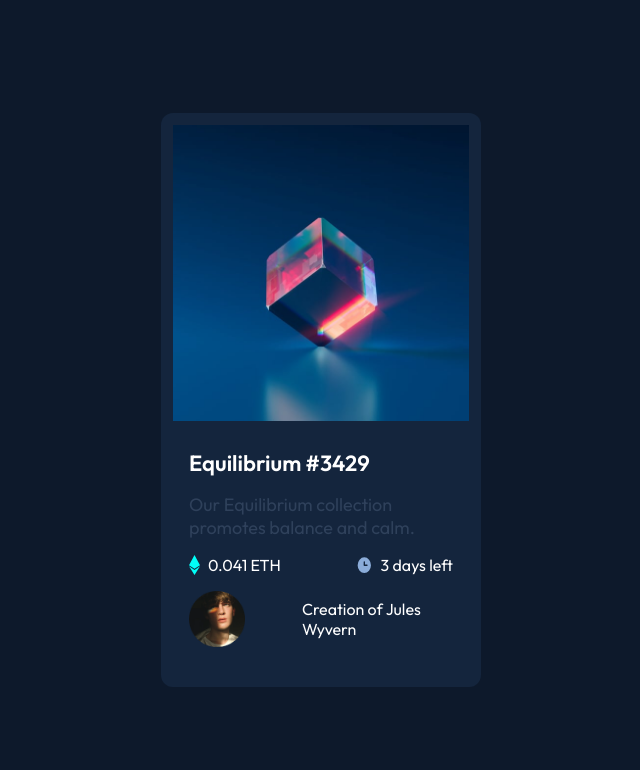
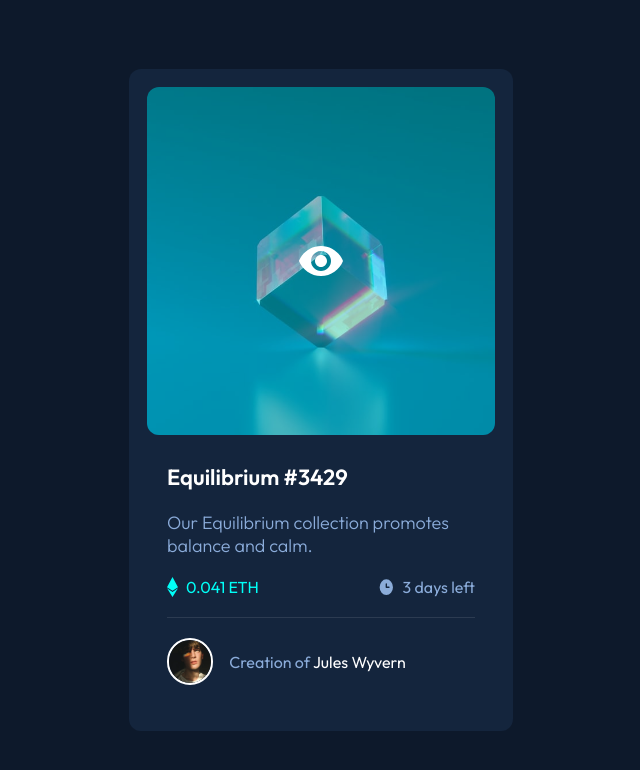
Before and after one commit to krutagna10/nft-preview-card-component, a plain HTML site: page index.html in a window 1280 px wide. Shown: the whole page, without its empty margins (319-959 px from the left). Drawn offline with Linux system fonts and the light colour scheme.

Commit message:
styling updates

```diff
--- a/css/style.css
+++ b/css/style.css
@@ -52,7 +52,42 @@ body {
   place-content: center;
 }
 
+/* Remove all animations, transitions and smooth scroll for people that prefer not to see them */
+@media (prefers-reduced-motion: reduce) {
+  html:focus-within {
+    scroll-behavior: auto;
+  }
+
+  *,
+  *::before,
+  *::after {
+    transition-duration: 0.01ms !important;
+    animation-duration: 0.01ms !important;
+    animation-iteration-count: 1 !important;
+
+    scroll-behavior: auto !important;
+  }
+}
+
 /* Utility Classes */
+.visually-hidden {
+  position: absolute;
+  width: 1px !important;
+  height: 1px !important;
+  padding: 0 !important;
+  margin: -1px !important;
+  overflow: hidden !important;
+  clip: rect(0, 0, 0, 0) !important;
+  white-space: nowrap !important;
+  border: 0 !important;
+}
+
+/* Flow Utility for spacing */
+.flow > * + * {
+  margin-top: var(--flow-space);
+}
+
+/* Flex Utility */
 .flex {
   display: flex;
 }
@@ -69,43 +104,101 @@ body {
   gap: var(--gap);
 }
 
-.flow > * + * {
-  margin-top: var(--flow-space);
+/* Card Styling */
+.card-section {
+  padding-inline: 1rem;
 }
 
 .card {
-  max-width: 20rem;
+  max-width: 24rem;
   background-color: var(--dark-blue);
-  padding: 0.75rem;
+  padding: clamp(0.75rem, 0.5rem + 2vw, 1.125rem);
   border-radius: 0.75rem;
+}
+
+.card__image-wrapper {
+  position: relative;
+  border-radius: 0.75rem;
+}
+
+.card__image {
+  border-radius: 0.75rem;
+  cursor: pointer;
+}
+
+.card__image-wrapper::before {
+  content: "";
+  position: absolute;
+  border-radius: 0.75rem;
+  background-image: url("/images/icon-view.svg");
+  background-repeat: no-repeat;
+  background-position: center;
+  inset: 0;
+  background-color: hsl(178, 100%, 50%, 0.4);
+  z-index: 99;
+}
+
+.card__text-content {
+  --flow-space: 1.25rem;
+
+  padding-block: clamp(1.25rem, 0.5rem + 4vw, 1.75rem);
+  padding-inline: clamp(1rem, 0.5rem + 3vw, 1.25rem);
 }
 
 .card__title {
   font-size: var(--font-size-300);
   font-weight: var(--font-weight-semi-bold);
+  color: var(--white);
+  text-decoration: none;
+  transition: all 0.3s ease;
+}
+
+.card__title:hover {
+  color: var(--cyan);
 }
 
 .card__description {
-  color: var(--blue);
-}
-
-.card__text-content {
-  padding: 1.75rem 1rem;
-}
-
-.card__author-image {
-  max-width: 50%;
+  color: var(--soft-blue);
+  font-weight: var(--font-weight-light);
+  font-size: var(--font-size-200);
 }
 
 .card__ethereum,
 .card__days-left {
   --gap: 0.5rem;
+  font-size: var(--font-size-100);
 }
 
-.card__crypto-info {
-  font-size: var(--font-size-100);
+.card__ethereum-text {
+  color: var(--cyan);
+}
+
+.card__days-left-text {
+  color: var(--soft-blue);
+}
+
+.card__horizontal-line {
+  background-color: rgba(255, 255, 255, 0.1);
+  height: 1px;
+}
+
+.card__author-image {
+  max-width: 15%;
+  border: 2px solid white;
+  border-radius: 50%;
 }
 
 .card__creator {
   font-size: var(--font-size-100);
+  color: var(--soft-blue);
 }
+
+.card__author-name {
+  color: var(--white);
+  transition: all 0.3s ease;
+  text-decoration: none;
+}
+
+.card__author-name:hover {
+  color: var(--cyan);
+}
--- a/index.html
+++ b/index.html
@@ -21,6 +21,7 @@
 
   <body>
     <main>
+      <h1 class="visually-hidden">NFT Preview Card Component</h1>
       <section class="card-section">
         <div class="card">
           <div class="card__image-wrapper">
@@ -29,16 +30,9 @@
               class="card__image"
               alt="Equilibrium image"
             />
-            <div class="card__overlay">
-              <!--              <img-->
-              <!--                class="card__overlay-image"-->
-              <!--                src="images/icon-view.svg"-->
-              <!--                alt="overlay image"-->
-              <!--              />-->
-            </div>
           </div>
           <div class="card__text-content flow">
-            <h2 class="card__title">Equilibrium #3429</h2>
+            <a href="#" class="card__title">Equilibrium #3429</a>
             <p class="card__description">
               Our Equilibrium collection promotes balance and calm.
             </p>
@@ -47,23 +41,23 @@
             >
               <p class="card__ethereum flex flex--gap">
                 <img src="images/icon-ethereum.svg" alt="" aria-hidden="true" />
-                <span>0.041 ETH</span>
+                <span class="card__ethereum-text">0.041 ETH</span>
               </p>
               <p class="card__days-left flex flex--gap">
                 <img src="images/icon-clock.svg" alt="" aria-hidden="true" />
-                <span>3 days left</span>
+                <span class="card__days-left-text">3 days left</span>
               </p>
             </div>
-            <div class="card__author-info flex flex--align-center">
-              <div class="card__author-image-wrapper">
-                <img
-                  class="card__author-image"
-                  src="images/image-avatar.png"
-                  alt="author image"
-                />
-              </div>
+            <div class="card__horizontal-line"></div>
+            <div class="card__author-info flex flex--gap flex--align-center">
+              <img
+                class="card__author-image"
+                src="images/image-avatar.png"
+                alt="author image"
+              />
               <p class="card__creator">
-                Creation of <span class="card__author-name">Jules Wyvern</span>
+                Creation of
+                <a href="#" class="card__author-name">Jules Wyvern</a>
               </p>
             </div>
           </div>
```
